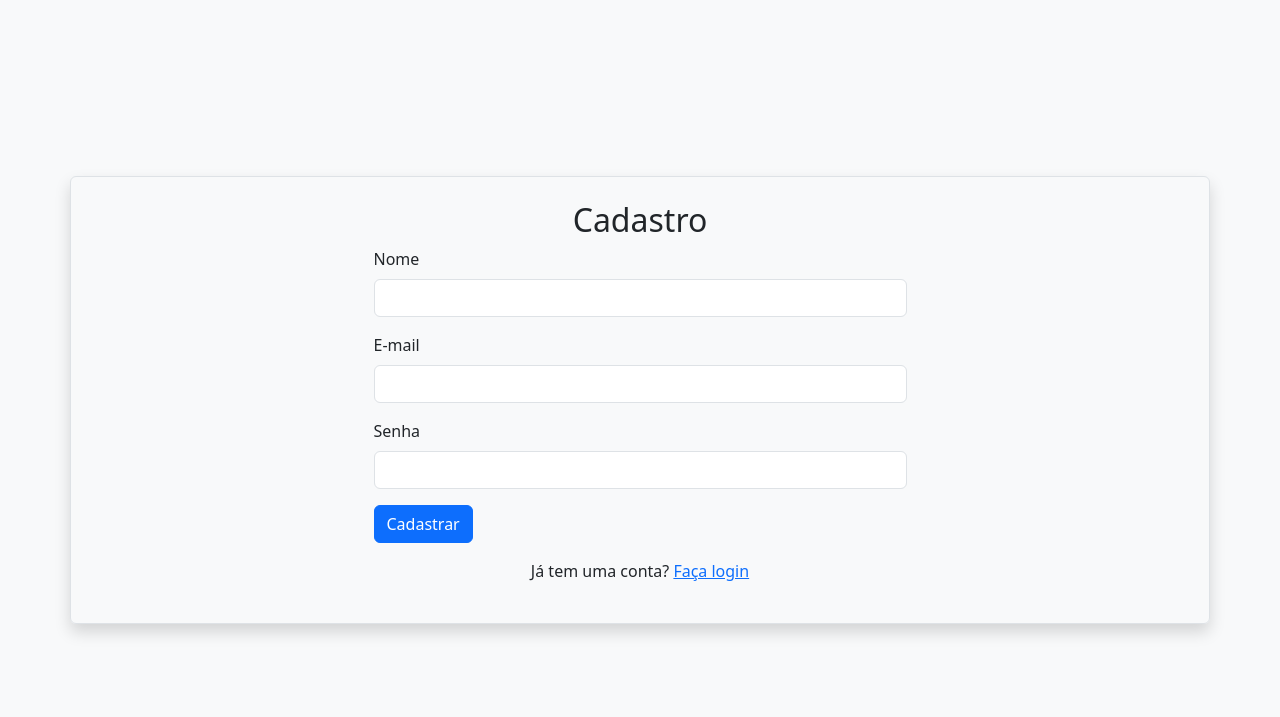
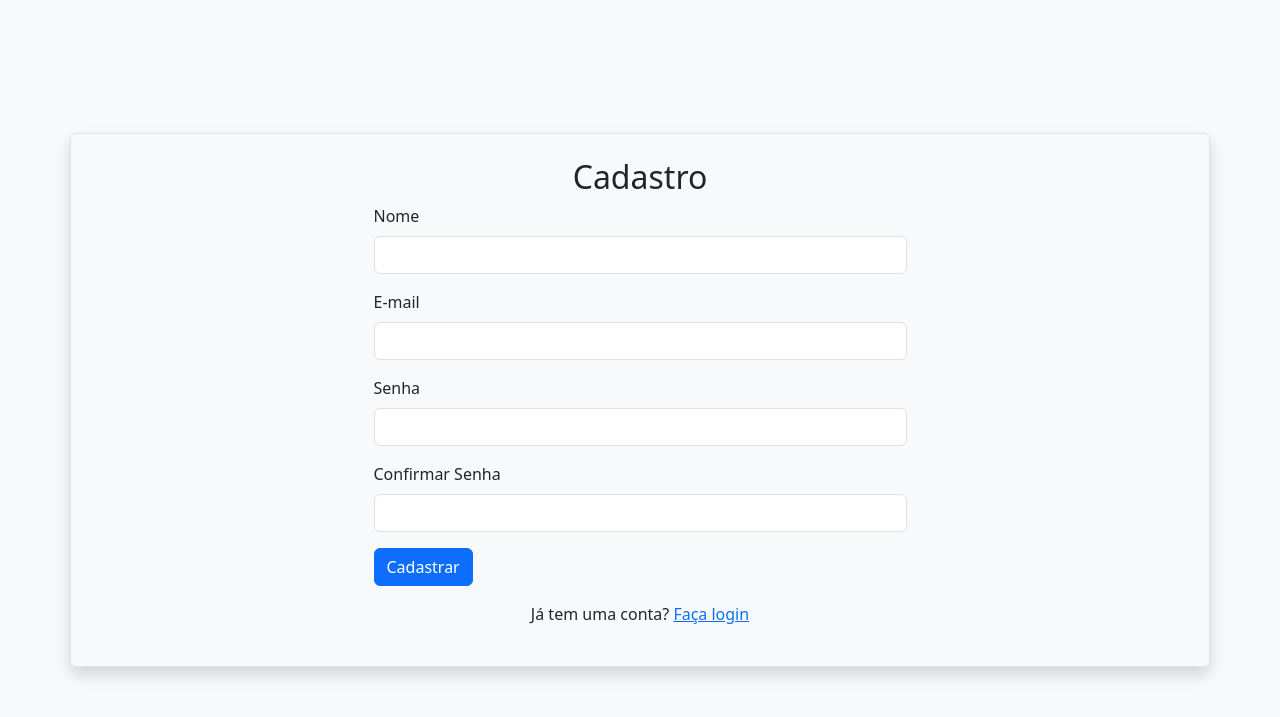
Before and after one commit to fernandooar/gerex, a PHP site: page /CadastroView.php in a window 1280 px wide. Shown: the top 717 px of the page. Run offline with PHP 8.4, Linux system fonts and the light colour scheme.

Commit message:
Adicionado validação de e-mail e senha

```diff
--- /dev/null
+++ b/public/js/validacao.js
@@ -0,0 +1,46 @@
+$(document).ready(function() {
+  // Evento disparado ao tentar enviar o formulário
+  $('#formCadastroUsuario').on('submit', function(e) {
+    // Pegando os valores dos campos
+    let email = $('#email').val();
+    let senha = $('#senha').val();
+    let confirmarSenha = $('#confirmarSenha').val();
+    let erro = false;
+
+    // Limpando mensagens anteriores e removendo classes de erro
+    $('.invalid-feedback').text('');
+    $('.form-control').removeClass('is-invalid');
+
+    // Validação do e-mail (formato válido)
+    if (!validarEmail(email)) {
+      $('#erroEmail').text('Informe um e-mail válido');
+      $('#email').addClass('is-invalid');
+      erro = true;
+    }
+
+    // Validação do tamanho da senha
+    if (senha.length < 6) {
+      $('#erroSenha').text('A senha deve ter no mínimo 6 caracteres.');
+      $('#senha').addClass('is-invalid');
+      erro = true;
+    }
+
+    // Verifica se as senhas coincidem
+    if (senha !== confirmarSenha) {
+      $('#erroConfirmarSenha').text('As senhas não coincidem');
+      $('#confirmarSenha').addClass('is-invalid');
+      erro = true;
+    }
+
+    // Se houve algum erro, impede o envio do formulário
+    if (erro) {
+      e.preventDefault();
+    }
+  });
+
+  // Função para validar formato de e-mail com regex
+  function validarEmail(email) {
+    var regex = /^[a-zA-Z0-9._-]+@[a-zA-Z0-9.-]+\.[a-zA-Z]{2,6}$/;
+    return regex.test(email);
+  }
+});
--- a/src/Views/CadastroView.php
+++ b/src/Views/CadastroView.php
@@ -4,12 +4,14 @@ session_start();
 
 <!DOCTYPE html>
 <html lang="pt-BR">
+
 <head>
     <meta charset="UTF-8">
     <meta name="viewport" content="width=device-width, initial-scale=1.0">
     <title>Cadastro</title>
     <link href="https://cdn.jsdelivr.net/npm/bootstrap@5.3.0/dist/css/bootstrap.min.css" rel="stylesheet">
 </head>
+
 <body class="d-flex justify-content-center align-items-center vh-100 bg-light">
     <div class="container border p-4 rounded shadow">
         <div class="row justify-content-center">
@@ -17,14 +19,18 @@ session_start();
                 <h2 class="text-center">Cadastro</h2>
 
                 <?php if (isset($_SESSION['erro'])): ?>
-                    <div class="alert alert-danger"><?php echo $_SESSION['erro']; unset($_SESSION['erro']); ?></div>
+                    <div class="alert alert-danger"><?php echo $_SESSION['erro'];
+                                                    unset($_SESSION['erro']); ?></div>
                 <?php endif; ?>
 
                 <?php if (isset($_SESSION['sucesso'])): ?>
-                    <div class="alert alert-success"><?php echo $_SESSION['sucesso']; unset($_SESSION['sucesso']); ?></div>
+                    <div class="alert alert-success"><?php echo $_SESSION['sucesso'];
+                                                        unset($_SESSION['sucesso']); ?></div>
                 <?php endif; ?>
+                <div id="erroEmail" style="color: red; display: none;">Email inválido!</div>
+                <div id="erroSenha" style="color: red; display: none;">As senhas não coincidem!</div>
 
-                <form action="/gerex/src/Controllers/CadastroController.php" method="POST">
+                <form  id="formCadastroUsuario" method="POST" action="/gerex/src/Controllers/CadastroController.php" >
                     <div class="mb-3">
                         <label for="nome" class="form-label">Nome</label>
                         <input type="text" class="form-control" id="nome" name="nome" required>
@@ -32,6 +38,7 @@ session_start();
                     <div class="mb-3">
                         <label for="email" class="form-label">E-mail</label>
                         <input type="email" class="form-control" id="email" name="email" required>
+                        <div class="invalid-feedback" id="erroEmail"></div>
                     </div>
                     <!-- <div class="mb-3">
                         <label for="confirmar_email" class="form-label">Confirmar E-mail</label>
@@ -40,16 +47,22 @@ session_start();
                     <div class="mb-3">
                         <label for="senha" class="form-label">Senha</label>
                         <input type="password" class="form-control" id="senha" name="senha" required>
+                        <div class="invalid-feedback" id="erroSenha"></div>
+
                     </div>
-                    <!-- <div class="mb-3">
-                        <label for="confirmar_senha" class="form-label">Confirmar Senha</label>
-                        <input type="password" class="form-control" id="confirmar_senha" name="confirmar_senha" required>
-                    </div> -->
+                    <div class="mb-3">
+                        <label for="confirmarSenha" class="form-label">Confirmar Senha</label>
+                        <input type="password" class="form-control" id="confirmarSenha" name="confirmarSenha" required>
+                        <div class="invalid-feedback" id="erroConfirmarSenha"></div>
+                    </div>
                     <button type="submit" class="btn btn-primary ">Cadastrar</button>
                 </form>
                 <p class="mt-3 text-center">Já tem uma conta? <a href="LoginView.php">Faça login</a></p>
             </div>
         </div>
     </div>
+    <script src="https://code.jquery.com/jquery-3.6.0.min.js"></script>
+    <script src="/../gerex/public/js/validacao.js"> </script>
 </body>
+
 </html>
```
